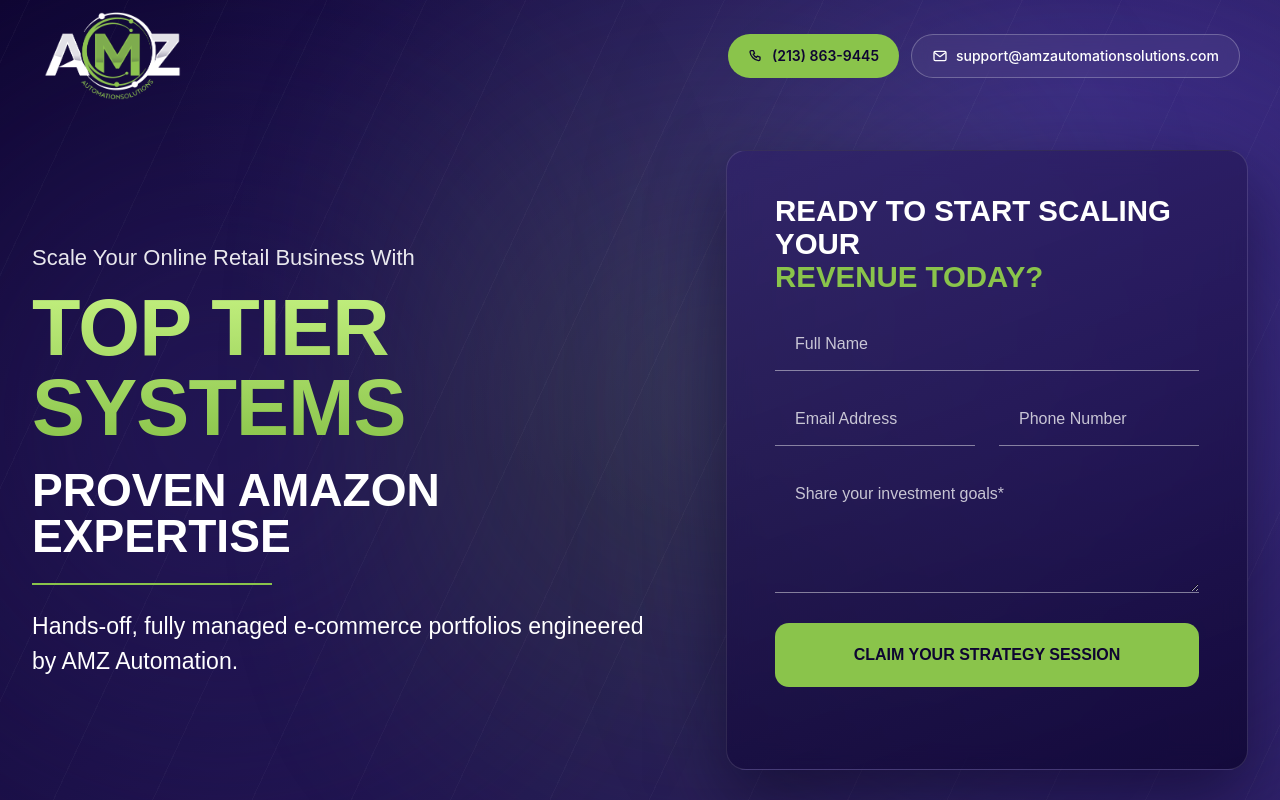
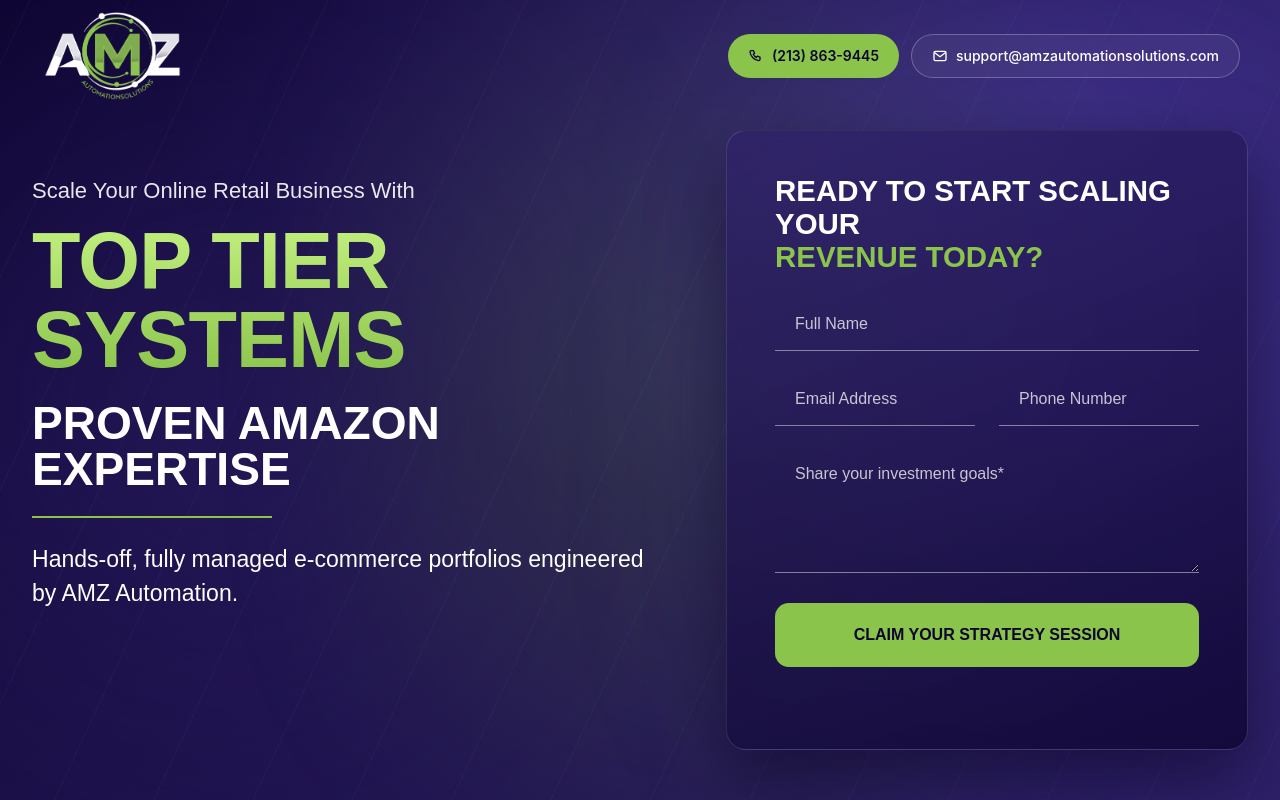
Before and after one commit to tfgdeveloper3-max/ai-automation, a React (Vite) app: page /automation-services in a window 1280 px wide. Shown: the top 800 px of the page. Built offline with nearby package versions, Linux system fonts and the light colour scheme.

Commit message:
Content set

```diff
--- a/src/components/LandingPage/LpHero.tsx
+++ b/src/components/LandingPage/LpHero.tsx
@@ -62,7 +62,7 @@ const LpHero = () => {
     return (
         <section
             id="home"
-            className="relative flex min-h-screen items-center overflow-hidden bg-[linear-gradient(135deg,#0e0531_0%,#2f2169_100%)] px-5 pb-[110px] pt-[120px] sm:px-8 sm:pb-[130px] sm:pt-[150px]"
+            className="relative flex min-h-screen items-center overflow-hidden bg-[linear-gradient(135deg,#0e0531_0%,#2f2169_100%)] px-5 pb-[110px] pt-[120px] sm:px-8 sm:pb-[130px] sm:pt-[130px]"
         >
             <div aria-hidden="true" className="pointer-events-none absolute inset-0 overflow-hidden">
                 <div className="absolute inset-0 bg-[radial-gradient(120%_90%_at_85%_10%,rgba(75,58,160,0.55)_0%,transparent_60%)]" />
@@ -84,8 +84,8 @@ const LpHero = () => {
                 />
             </div>
 
-            <div className="relative z-[1] mx-auto grid w-full max-w-[1280px] grid-cols-1 items-center gap-12 lg:grid-cols-[1.1fr_0.9fr] lg:gap-14">
-                <div>
+            <div className="relative z-[1] mx-auto grid w-full max-w-[1280px] grid-cols-1 items-start gap-12 lg:grid-cols-[1.1fr_0.9fr] lg:gap-14">
+                <div className="lg:pt-11">
                     <p
                         className={`${fadeUp} mb-3.5 font-[Montserrat,sans-serif] text-[clamp(14px,1.8vw,22px)] font-medium text-white/90 [animation-delay:50ms]`}
                     >
```
